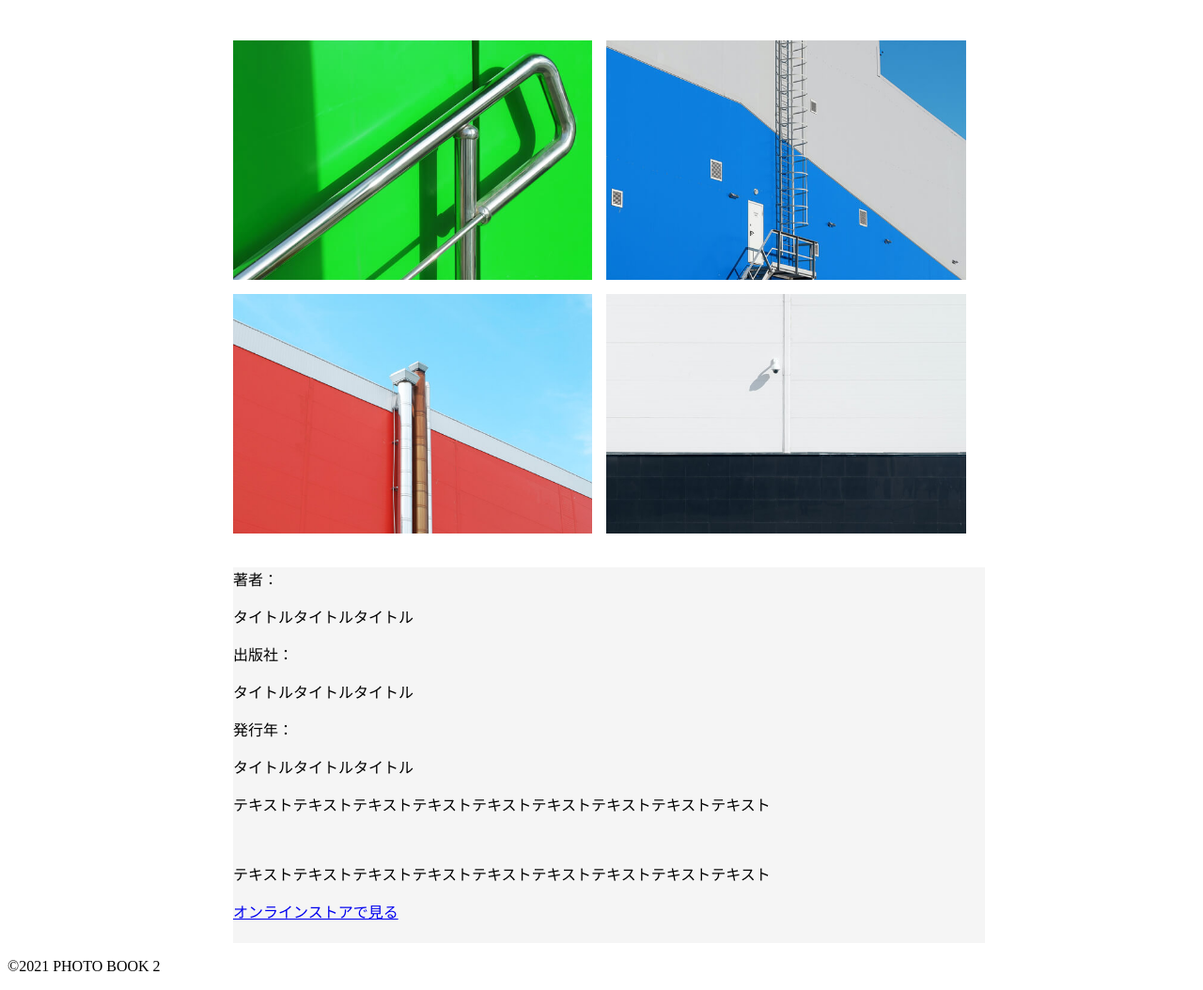
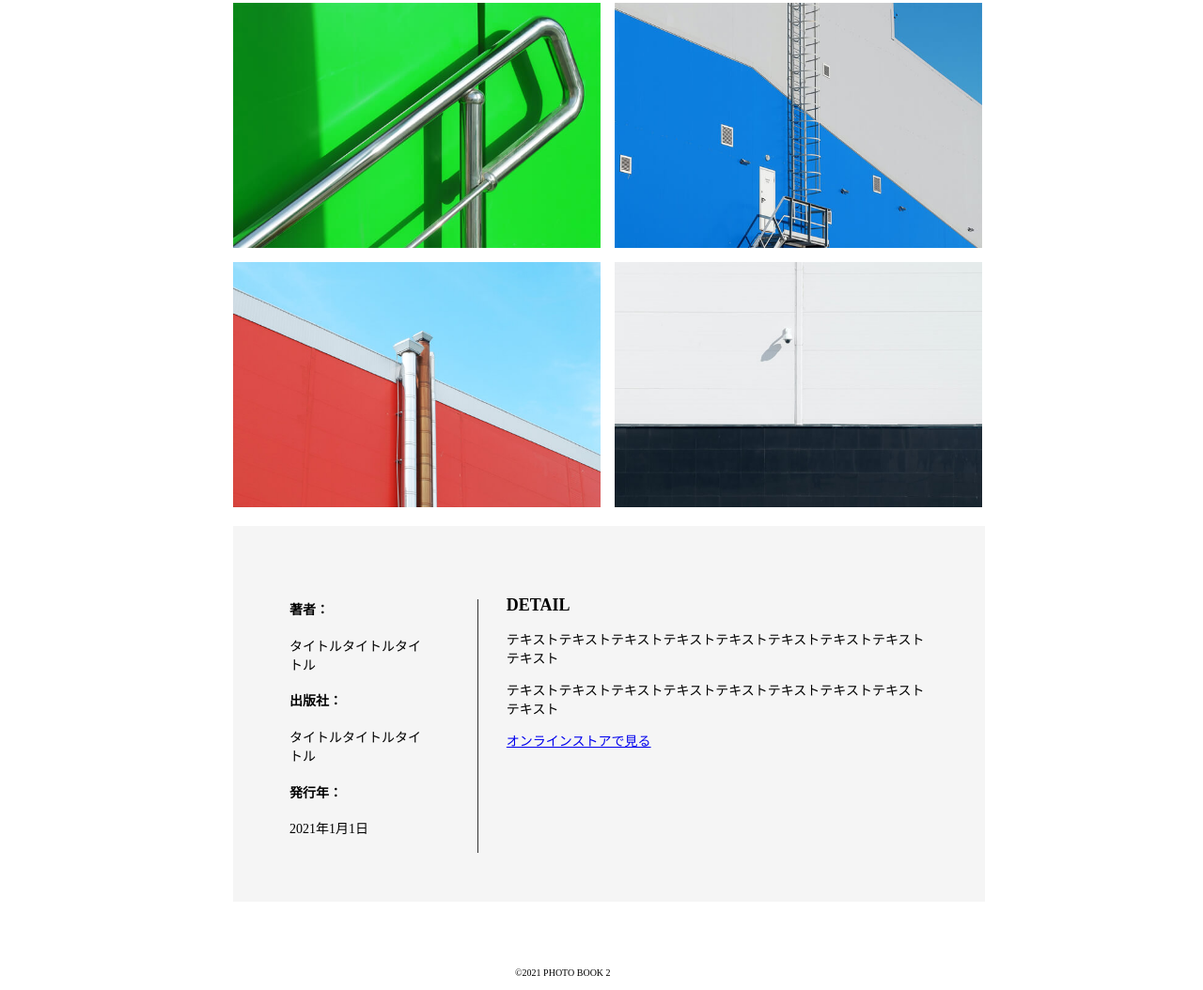
Before and after one commit to Ms-T219/lesson-question, a plain HTML site: page trial2/photobook2.html in a window 1280 px wide. Shown: the part 949-2003 px from the top of the page at 94% size. Drawn offline with Linux system fonts and the light colour scheme.

Commit message:
完成版のアップロード

```diff
--- a/trial2/photobook2.html
+++ b/trial2/photobook2.html
@@ -38,24 +38,27 @@
     <section id="detail-section">
       <div class="detail">
        <div class="author">
-        <p>著者：</p>
+        <h4>著者：</h4>
         <p>タイトルタイトルタイトル</p>
        </div>
 
        <div class="pub">
-        <p>出版社：</p>
+        <h4>出版社：</h4>
         <p>タイトルタイトルタイトル</p>
        </div>
 
        <div class="year">
-        <p>発行年：</p>
-        <p>タイトルタイトルタイトル</p>
+        <h4>発行年：</h4>
+        <p>2021年1月1日</p>
        </div>
      </div>
-     <p>テキストテキストテキストテキストテキストテキストテキストテキストテキスト</p>
-     <br>
-     <p>テキストテキストテキストテキストテキストテキストテキストテキストテキスト</p>
-     <a href="photobook2.html">オンラインストアで見る</a>
+     <div class="text-rightside">
+      <h2 class="detail-text">DETAIL</h2>
+      <p>テキストテキストテキストテキストテキストテキストテキストテキストテキスト</p>
+      <p>テキストテキストテキストテキストテキストテキストテキストテキストテキスト</p>
+      <a href="photobook2.html">オンラインストアで見る</a>
+     </div>
+
     </section>
 
 
--- a/trial2/style.css
+++ b/trial2/style.css
@@ -1,18 +1,21 @@
 html{
-  width: 1000px;
+  width: 1280px;
   font-family: Meiriyo;
 }
 
 h1{
   font-weight: lighter;
   margin-left: 140px;
+  /* margin-right: 140px; */
   margin-bottom: 0;
   padding: 0;
+  font-size: 18px;
 }
 
 .yellow-photo{
   margin-left: 140px;
-  margin-bottom: 60px;
+  /* margin-right: 140px; */
+  margin-bottom: 50px;
 }
 
 #index{
@@ -26,7 +29,7 @@ h2{
   text-align: center;
   padding-top: 30px;
   padding-bottom: 20px;
-
+  font-size: 18px;
   }
 
 ol{
@@ -65,31 +68,30 @@ li{
 }
 
 .green-photo{
-  max-width: 47.8%;
+    max-width: 48.9%;
   height: auto;
   margin-right: 15px;
   margin-bottom: 15px;
 }
 
 .blue-photo{
-  max-width: 47.8%;
+    max-width: 48.9%;
   height: auto;
   margin-bottom: 15px;
 
 }
 
 .red-photo{
-  max-width: 47.8%;
+    max-width: 48.9%;
   height: auto;
   margin-right: 15px;
   margin-bottom: 20px;
 }
 
 .white-photo{
-  max-width: 47.8%;
+   max-width: 48.9%;
   height: auto;
   margin-bottom: 20px;
-
 }
 
 #detail-section{
@@ -97,4 +99,55 @@ li{
   height: 400px;
   background-color: #F5F5F5;
   margin-left: 240px;
+  font-size: 14px;
+  display: flex;
 }
+
+.detail{
+  margin-left: 60px;
+  margin-top: 60px;
+  position: relative;
+}
+
+.author h4::after{
+  content:""; /* 必須 */
+  display:inline-block;
+  width: 1px;
+  height: 270px;
+  background-color:#333333;
+
+  position: absolute;
+  left: 200px;
+
+}
+
+.text-rightside{
+  margin-top:60px;
+  margin-left: 80px;
+  margin-right: 60px;
+
+  overflow-wrap:break-word;
+}
+
+.detail-text{
+  text-align: left;
+  padding-top: 0px;
+  padding-bottom: 0px;
+}
+
+footer{
+  margin-top: 70px;
+  margin-left: 540px;
+  font-size: 10px;
+}
+
+@media screen and (max-width: 1024px){
+ .photos-works{
+  flex-direction: column;
+  align-items: center;
+  text-align: center;
+  width: 100%;
+  height: auto;
+ }
+
+}
```
